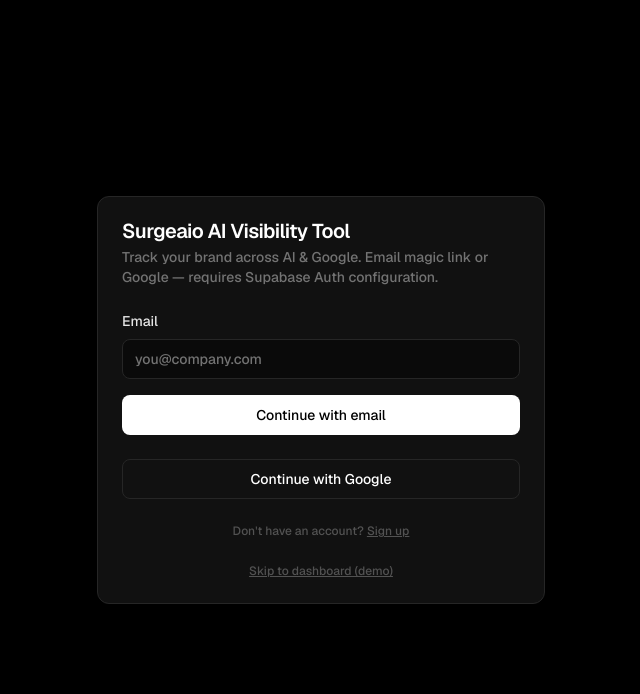
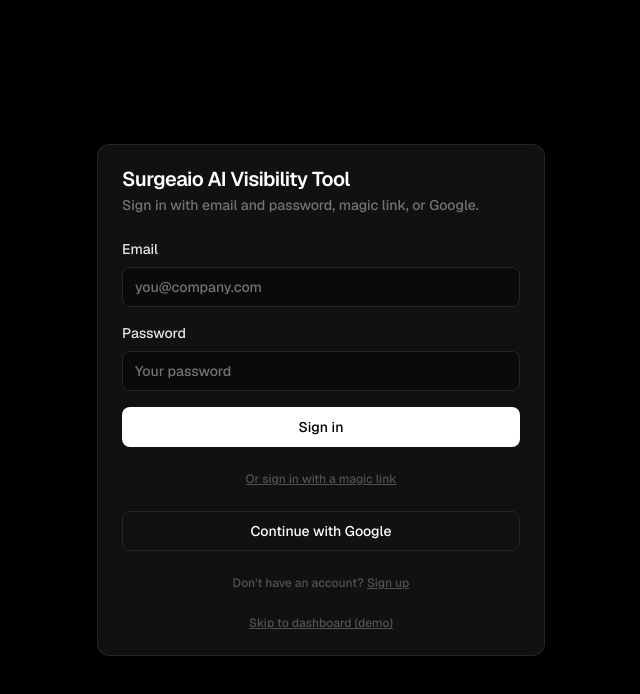
Before and after one commit to surgeaio/ai_visibility_tool, a Next.js app: page /login in a window 1280 px wide. Shown: the top 694 px of the page, without its empty margins (319-959 px from the left). Built offline with nearby package versions, Linux system fonts and the light colour scheme; no server answers.

Commit message:
feat(auth): add password login + friendly error messages
Co-authored-by: Cursor <cursoragent@cursor.com>

```diff
--- a/app/login/page.tsx
+++ b/app/login/page.tsx
@@ -7,6 +7,7 @@ import { Button } from "@/components/ui/button";
 import { Card, CardContent, CardDescription, CardHeader, CardTitle } from "@/components/ui/card";
 import { Input } from "@/components/ui/input";
 import { Label } from "@/components/ui/label";
+import { getAuthErrorMessage } from "@/lib/auth/error-messages";
 import { createClientSafe } from "@/lib/supabase/client";
 
 export default function LoginPage() {
@@ -28,22 +29,47 @@ function LoginPageFallback() {
 function LoginPageContent() {
   const supabase = createClientSafe();
   const searchParams = useSearchParams();
-  const authError = searchParams.get("error");
+  const authErrorParam = searchParams.get("error");
   const [email, setEmail] = useState("");
+  const [password, setPassword] = useState("");
   const [status, setStatus] = useState<string | null>(null);
+  const [loading, setLoading] = useState(false);
 
-  async function magicLink(e: React.FormEvent) {
+  async function signInWithPassword(e: React.FormEvent) {
     e.preventDefault();
+    setStatus(null);
+    if (!supabase) {
+      setStatus("Configure Supabase environment variables to enable sign in.");
+      return;
+    }
+    setLoading(true);
+    const { error } = await supabase.auth.signInWithPassword({ email, password });
+    setLoading(false);
+    if (error) {
+      setStatus(getAuthErrorMessage(error));
+      return;
+    }
+    window.location.href = "/dashboard";
+  }
+
+  async function sendMagicLink() {
+    setStatus(null);
     if (!supabase) {
       setStatus("Configure Supabase environment variables to enable email login.");
       return;
     }
+    if (!email.trim()) {
+      setStatus("Enter your email above to receive a magic link.");
+      return;
+    }
+    setLoading(true);
     const origin = typeof window !== "undefined" ? window.location.origin : "";
     const { error } = await supabase.auth.signInWithOtp({
       email,
       options: { emailRedirectTo: `${origin}/auth/callback` },
     });
-    setStatus(error ? error.message : "Check your email for the magic link.");
+    setLoading(false);
+    setStatus(error ? getAuthErrorMessage(error) : "Check your email for the magic link.");
   }
 
   async function oauth(provider: "google") {
@@ -52,11 +78,14 @@ function LoginPageContent() {
       return;
     }
     const origin = typeof window !== "undefined" ? window.location.origin : "";
-    await supabase.auth.signInWithOAuth({
+    const { error } = await supabase.auth.signInWithOAuth({
       provider,
       options: { redirectTo: `${origin}/auth/callback` },
     });
+    if (error) setStatus(getAuthErrorMessage(error));
   }
+
+  const authError = authErrorParam ? decodeURIComponent(authErrorParam) : null;
 
   return (
     <div className="flex min-h-screen flex-col items-center justify-center bg-black px-4">
@@ -64,33 +93,64 @@ function LoginPageContent() {
         <CardHeader>
           <CardTitle className="text-white">Surgeaio AI Visibility Tool</CardTitle>
           <CardDescription className="text-neutral-500">
-            Track your brand across AI & Google. Email magic link or Google — requires Supabase Auth configuration.
+            Sign in with email and password, magic link, or Google.
           </CardDescription>
         </CardHeader>
         <CardContent className="space-y-6">
-          <form onSubmit={magicLink} className="space-y-4">
+          <form onSubmit={signInWithPassword} className="space-y-4">
             <div className="space-y-2">
               <Label htmlFor="email">Email</Label>
               <Input
                 id="email"
                 type="email"
                 required
+                autoComplete="email"
                 value={email}
                 onChange={(e) => setEmail(e.target.value)}
                 placeholder="you@company.com"
               />
             </div>
-            <Button type="submit" className="w-full">
-              Continue with email
+            <div className="space-y-2">
+              <Label htmlFor="password">Password</Label>
+              <Input
+                id="password"
+                type="password"
+                required
+                autoComplete="current-password"
+                value={password}
+                onChange={(e) => setPassword(e.target.value)}
+                placeholder="Your password"
+              />
+            </div>
+            <Button type="submit" className="w-full" disabled={loading}>
+              {loading ? "Signing in…" : "Sign in"}
             </Button>
           </form>
-          <Button type="button" variant="secondary" className="w-full" onClick={() => oauth("google")}>
+
+          <p className="text-center text-xs text-neutral-600">
+            <button
+              type="button"
+              className="underline hover:text-white disabled:opacity-50"
+              disabled={loading}
+              onClick={() => void sendMagicLink()}
+            >
+              Or sign in with a magic link
+            </button>
+          </p>
+
+          <Button
+            type="button"
+            variant="secondary"
+            className="w-full"
+            disabled={loading}
+            onClick={() => void oauth("google")}
+          >
             Continue with Google
           </Button>
-          {authError ? (
-            <p className="text-center text-sm text-red-400">{decodeURIComponent(authError)}</p>
-          ) : null}
-          {status && <p className="text-center text-sm text-neutral-400">{status}</p>}
+
+          {authError ? <p className="text-center text-sm text-red-400">{authError}</p> : null}
+          {status ? <p className="text-center text-sm text-neutral-400">{status}</p> : null}
+
           <p className="text-center text-xs text-neutral-600">
             Don&apos;t have an account?{" "}
             <Link href="/signup" className="underline hover:text-white">
--- a/app/signup/page.tsx
+++ b/app/signup/page.tsx
@@ -6,7 +6,15 @@ import { Button } from "@/components/ui/button";
 import { Card, CardContent, CardDescription, CardHeader, CardTitle } from "@/components/ui/card";
 import { Input } from "@/components/ui/input";
 import { Label } from "@/components/ui/label";
+import { getAuthErrorMessage } from "@/lib/auth/error-messages";
 import { createClientSafe } from "@/lib/supabase/client";
+
+function authRedirectUrl(): string {
+  const fromEnv = process.env.NEXT_PUBLIC_APP_URL?.replace(/\/$/, "");
+  if (fromEnv) return `${fromEnv}/auth/callback`;
+  if (typeof window !== "undefined") return `${window.location.origin}/auth/callback`;
+  return "/auth/callback";
+}
 
 export default function SignupPage() {
   const supabase = createClientSafe();
@@ -37,16 +45,15 @@ export default function SignupPage() {
     }
 
     setLoading(true);
-    const origin = typeof window !== "undefined" ? window.location.origin : "";
     const { data, error } = await supabase.auth.signUp({
       email,
       password,
-      options: { emailRedirectTo: `${origin}/auth/callback` },
+      options: { emailRedirectTo: authRedirectUrl() },
     });
     setLoading(false);
 
     if (error) {
-      setStatus(error.message);
+      setStatus(getAuthErrorMessage(error));
       return;
     }
 
--- /dev/null
+++ b/lib/auth/error-messages.ts
@@ -0,0 +1,19 @@
+import type { AuthError } from "@supabase/supabase-js";
+
+export function getAuthErrorMessage(error: AuthError | null | undefined): string {
+  if (!error) return "";
+  const msg = error.message ?? "";
+  switch (msg) {
+    case "Invalid login credentials":
+      return "Email or password is incorrect.";
+    case "Email not confirmed":
+      return "Please check your email to confirm your account.";
+    case "User already registered":
+      return "An account with this email already exists. Try signing in.";
+    default:
+      if (msg.includes("provider is not enabled")) {
+        return "This sign-in method is not enabled yet. Use email and password, or see GOOGLE_OAUTH_SETUP.md.";
+      }
+      return msg || "Something went wrong. Please try again.";
+  }
+}
```
